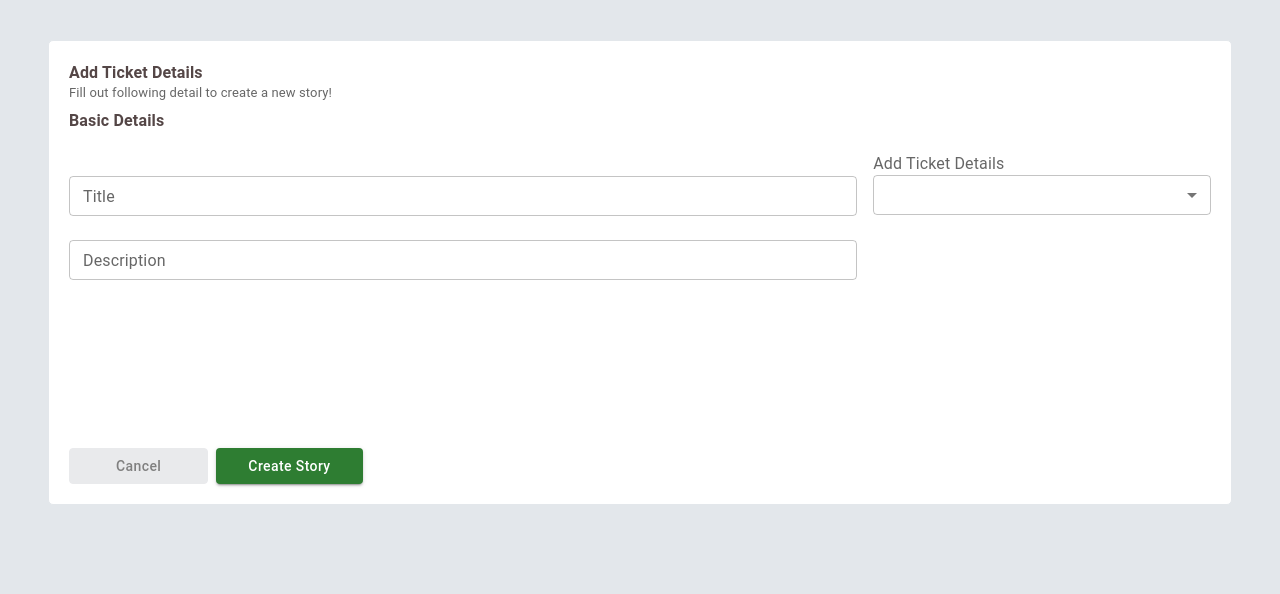
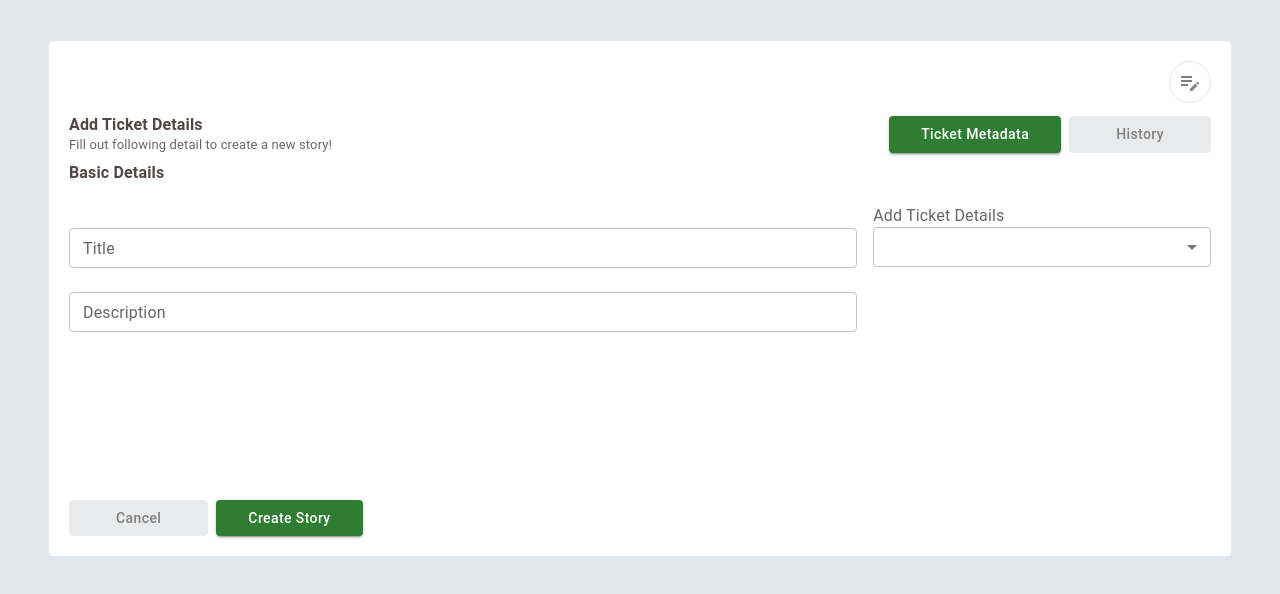
Before and after one commit to salik-dev/sprint-stories-app, a React (Vite) app: page /create-story in a window 1280 px wide. Shown: the top 594 px of the page. Built offline with nearby package versions, Linux system fonts and the light colour scheme.

Commit message:
bahadur-ushed

```diff
--- a/src/components/story.tsx
+++ b/src/components/story.tsx
@@ -13,17 +13,13 @@ import {
 import { Employee } from './mui-table';
 import { MockData } from '../mock-data';
 import { useLocation, useNavigate } from 'react-router-dom';
-
+import EditNoteIcon from '@mui/icons-material/EditNote';
 
 const StoryCreationForm: React.FC = () => {
     const [selectedFields, setSelectedFields] = useState<string[]>([]);
     const navigate = useNavigate();
     const location = useLocation();
     const { row } = location.state || {};
-
-    console.log('row value', row);
-
-
 
     const [title, setTitle] = useState('');
     const [description, setDescription] = useState('');
@@ -106,9 +102,26 @@ const StoryCreationForm: React.FC = () => {
 
     return (
         <div style={{ backgroundColor: 'white', margin: "40px", border: "1px solid #E3E7EB", padding: '20px', borderRadius: '5px' }}>
-            <InputLabel sx={{ fontWeight: 'bold', color: '#544646' }}>Add Ticket Details</InputLabel>
-            <InputLabel sx={{ fontSize: '13px', }}>Fill out following detail to create a new story!</InputLabel>
-            <InputLabel sx={{ marginTop: '6px', marginBottom: '20px', fontWeight: 'bold', color: '#544646' }}>Basic Details</InputLabel>
+            <span style={{ display: 'flex', justifyContent: 'right', marginBottom: '10px' }}>
+                <EditNoteIcon sx={{ color: "gray", display: 'flex', border: "1px solid #E3E7EB", padding: '8px', borderRadius: "100px" }} />
+            </span>
+            <div style={{ display: 'flex', justifyContent: 'space-between' }}>
+                <div>
+                    <InputLabel sx={{ fontWeight: 'bold', color: '#544646' }}>Add Ticket Details</InputLabel>
+                    <InputLabel sx={{ fontSize: '13px', }}>Fill out following detail to create a new story!</InputLabel>
+                    <InputLabel sx={{ marginTop: '6px', marginBottom: '20px', fontWeight: 'bold', color: '#544646' }}>Basic Details</InputLabel>
+                </div>
+                <div style={{ marginTop: '3px' }}>
+                    <Box id="action-btn" display={'flex'} gap={1}>
+                        <Button variant="contained" color="success" onClick={() => { }} sx={{ textTransform: 'capitalize', px: '32px' }}>
+                            Ticket Metadata
+                        </Button>
+                        <Button variant="outlined" color="primary" onClick={() => { }} sx={{ color: 'gray', backgroundColor: '#E9EAEC', textTransform: 'capitalize', px: '46px', borderColor: '#E9EAEC' }}>
+                            History
+                        </Button>
+                    </Box>
+                </div>
+            </div>
             <Box display="flex" flexDirection="row" gap={2}>
                 {/* Title and Description Fields */}
                 <Box
@@ -227,7 +240,7 @@ const StoryCreationForm: React.FC = () => {
                             <InputLabel>Status</InputLabel>
                             <Select
                                 size='small'
-                                defaultValue={row.status}
+                                defaultValue={dynamicFields.status}
                                 // value={'dynamicFields.status'}
                                 onChange={(e) =>
                                     setDynamicFields({
```
